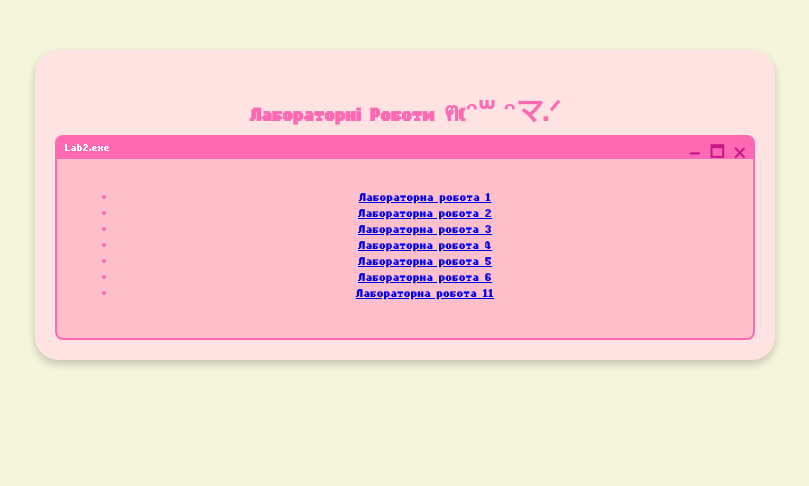
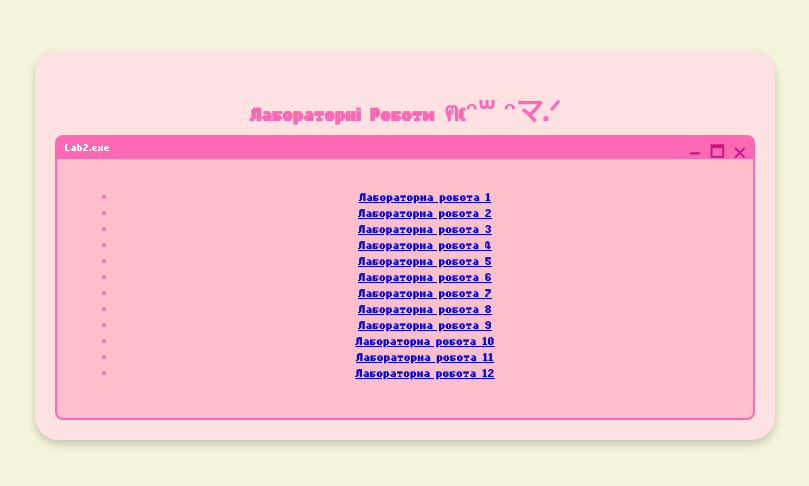
Before and after one commit to idiommarres/webdesign.github.io, a plain HTML site: page index.html in a window 1280 px wide. Shown: the whole page, without its empty margins (235-1044 px from the left). Drawn offline with Linux system fonts and the light colour scheme.

Commit message:
Update index.html

```diff
--- a/index.html
+++ b/index.html
@@ -25,7 +25,12 @@
                  <li><a href="lab4.html">Лабораторна робота 4</a></li>
                 <li><a href="lab5.html">Лабораторна робота 5</a></li>
                 <li><a href="lab6.html">Лабораторна робота 6</a></li>
+                <li><a href="lab7.html">Лабораторна робота 7</a></li>
+                <li><a href="lab8.html">Лабораторна робота 8</a></li>
+                <li><a href="lab9.html">Лабораторна робота 9</a></li>
+                <li><a href="lab10.html">Лабораторна робота 10</a></li>
                 <li><a href="lab11/index.html">Лабораторна робота 11</a></li>
+                <li><a href="lab12.html">Лабораторна робота 12</a></li>
             </ul>
         </div>
     </div>
```
